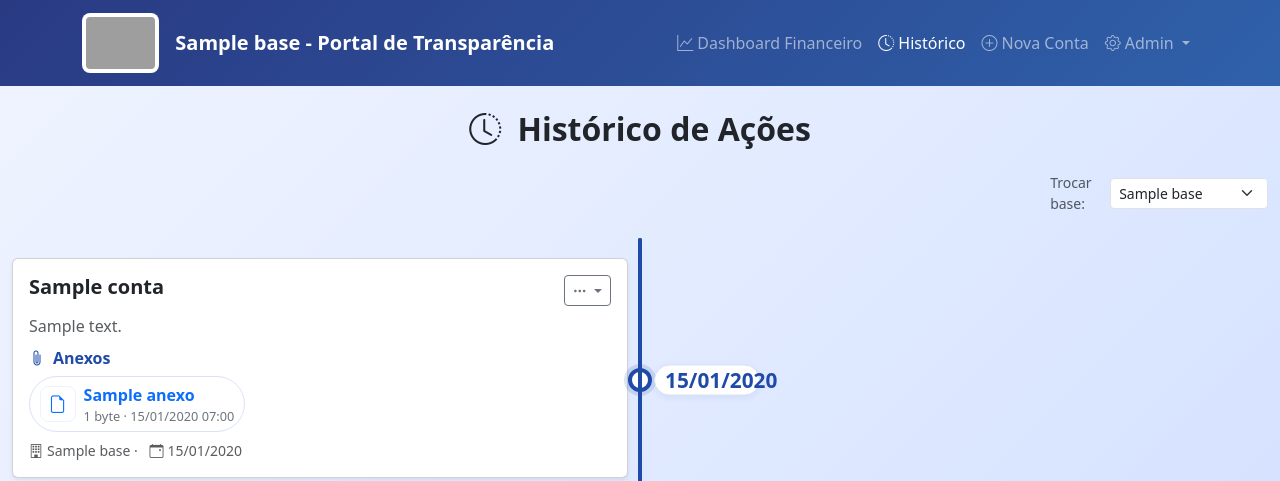
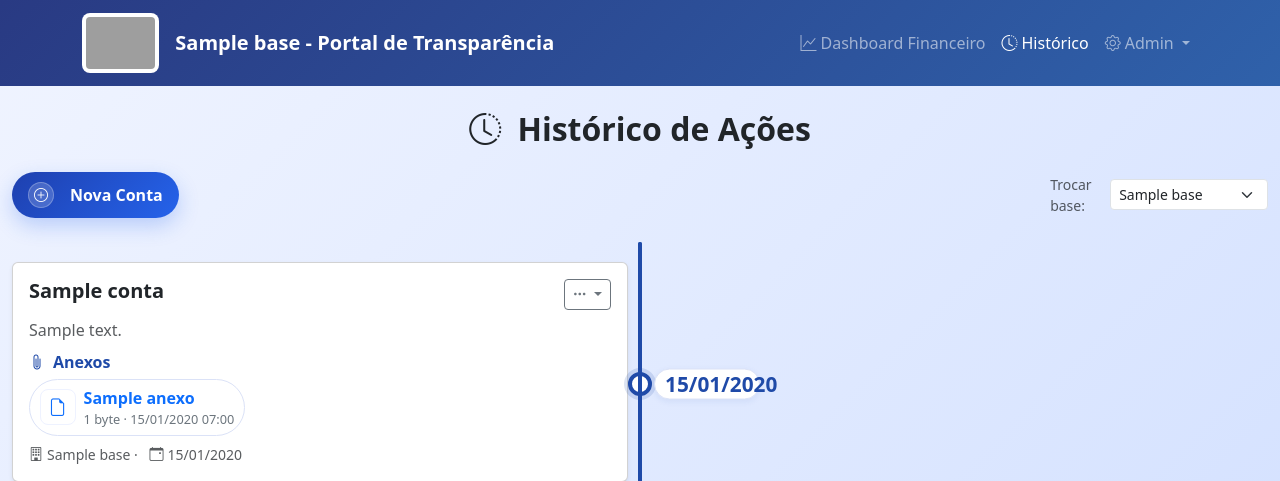
Before and after one commit to TencologiaConjel/PlanoAcoes, a Django app: page /dashboard/ in a window 1280 px wide. Shown: the top 481 px of the page. Run offline with Django 5.2, Linux system fonts and the light colour scheme; the first user in the database is signed in; tables that the repository leaves empty hold one stand-in row (Sample ...); grey boxes are pictures that could not be loaded.

Commit message:
alguns ajustes ai

```diff
--- a/core/models.py
+++ b/core/models.py
@@ -6,25 +6,17 @@ from django.utils.text import slugify
 from django.utils import timezone
 from django.db.models.signals import post_delete, pre_save
 from django.dispatch import receiver
-
 import os
 import mimetypes
 import uuid
 import re
-
-# Storage privado (o mesmo usado nos anexos)
 from .storages import S3PrivateMediaStorage
 
-
-# ========= helpers de filename =========
 _filename_sanitize_re = re.compile(r"[^\w\-. ]+", re.UNICODE)
 def _safe_name(name: str) -> str:
     base = os.path.basename(name or "")
     base = _filename_sanitize_re.sub("_", base).strip() or "arquivo"
     return base
-
-
-# ========= Base / Membership =========
 
 def base_logo_upload_to(instance, filename: str):
     """
@@ -88,9 +80,6 @@ class Membership(models.Model):
     def __str__(self):
         return f'{self.user} @ {self.base} ({self.role})'
 
-
-# ========= Conta =========
-
 class ContaQuerySet(models.QuerySet):
     def for_user(self, user):
         if getattr(user, 'is_superuser', False):
@@ -120,9 +109,6 @@ class Conta(models.Model):
 
     def __str__(self):
         return self.titulo
-
-
-# ========= Anexo (S3 via django-storages) =========
 
 def anexo_upload_to(instance, filename: str):
     """
@@ -244,9 +230,6 @@ def _delete_logo_on_base_delete(sender, instance: Base, **kwargs):
 
 @receiver(pre_save, sender=Base)
 def _delete_old_logo_on_change(sender, instance: Base, **kwargs):
-    """
-    Se trocar a logo de uma Base existente, apaga o arquivo antigo no storage.
-    """
     if not instance.pk:
         return
     try:
--- a/core/templates/base.html
+++ b/core/templates/base.html
@@ -246,11 +246,6 @@
             <i class="bi bi-clock-history me-1"></i>Histórico
           </a>
         </li>
-        <li class="nav-item">
-          <a class="nav-link {% if request.resolver_match.url_name == 'cadastrar_conta' %}active{% endif %}" href="{% url 'cadastrar_conta' %}">
-            <i class="bi bi-plus-circle me-1"></i>Nova Conta
-          </a>
-        </li>
 
         {% if request.user.is_superuser %}
         <li class="nav-item dropdown">
--- a/core/templates/dashboard.html
+++ b/core/templates/dashboard.html
@@ -8,6 +8,15 @@
 </h2>
 
 <div class="d-flex flex-wrap justify-content-between align-items-center gap-2 mb-4">
+  <a
+  class="nav-link btn-new-account"
+  href="{% url 'cadastrar_conta' %}"
+>
+  <i class="bi bi-plus-circle me-2" aria-hidden="true"></i>
+  <span>Nova Conta</span>
+</a>
+
+
   <div class="small text-muted">
     {% if request.current_base %}
       <i class="bi bi-building me-1" aria-hidden="true"></i>
@@ -33,6 +42,78 @@
 </div>
 
 <style>
+
+  /* Botão "Nova Conta" — estilo pill com leve brilho */
+.btn-new-account{
+  display:inline-flex;
+  align-items:center;
+  gap:.5rem;
+  padding:.6rem 1rem;
+  border-radius:999px;
+  font-weight:700;
+  text-decoration:none!important;
+  color:#fff!important;
+
+  /* gradiente e sombra */
+  background: linear-gradient(135deg,#1e40af,#2563eb);
+  box-shadow: 0 8px 20px rgba(37, 99, 235, .25);
+
+  /* animações */
+  transition: transform .15s ease, box-shadow .2s ease, filter .2s ease;
+  position:relative;
+  overflow:hidden;
+  border:0;
+}
+
+/* brilho suave ao passar o mouse */
+.btn-new-account::after{
+  content:"";
+  position:absolute;
+  inset:0;
+  background: radial-gradient(120px 50px at var(--x, 0%) var(--y, 0%), rgba(255,255,255,.18), transparent 60%);
+  opacity:0;
+  transition: opacity .2s ease;
+  pointer-events:none;
+}
+
+.btn-new-account:hover{
+  transform: translateY(-1px);
+  box-shadow: 0 10px 24px rgba(37, 99, 235, .32);
+  filter: brightness(1.03);
+}
+.btn-new-account:hover::after{ opacity:1; }
+
+.btn-new-account:active{
+  transform: translateY(0) scale(.98);
+}
+
+.btn-new-account:focus{
+  outline: 0;
+  box-shadow:
+    0 0 0 3px rgba(255,255,255,.9),
+    0 0 0 6px rgba(37,99,235,.55);
+}
+
+.btn-new-account .bi{
+  display:inline-grid;
+  place-items:center;
+  width:26px; height:26px;
+  border-radius:50%;
+  background: rgba(255,255,255,.18);
+  box-shadow: inset 0 0 0 1px rgba(255,255,255,.25);
+  font-size:14px;
+}
+
+@media (max-width: 575.98px){
+  .btn-new-account{ padding:.55rem .85rem; }
+  .btn-new-account .bi{ width:24px; height:24px; }
+}
+
+.btn-new-account:hover{
+  --x: 50%; --y: 50%;
+}
+.btn-new-account:hover{ cursor:pointer; }
+
 .timeline { position: relative; }
 .timeline-line{
   position:absolute; inset:0 auto 0 50%;
@@ -248,16 +328,19 @@
         </div>
       {% endfor %}
 
-
       <div class="row">
         <div class="col-12">
-        <div class="timeline-month" role="separator" aria-label="{{ grupo.label }}" ">
-          <span class="month-chip" style="width: 200px; height: auto;"><i class="bi bi-calendar3 me-1" aria-hidden="true"></i>{{ grupo.label }}</span>
+          <div class="timeline-month" role="separator" aria-label="{{ grupo.label }}">
+            <span class="month-chip" style="width: 200px; height: auto;">
+              <i class="bi bi-calendar3 me-1" aria-hidden="true"></i>{{ grupo.label }}
+            </span>
           </div>
         </div>
       </div>
 
-  {% empty %}
+    {% endfor %}
+
+  {% else %}
     <div class="text-center py-5">
       <div class="glass-card p-5 mx-auto" style="max-width: 500px;">
         <i class="bi bi-inbox display-1 text-muted mb-3"></i>
--- a/core/views.py
+++ b/core/views.py
@@ -18,16 +18,12 @@ from django.db.models import Prefetch
 from django.http import HttpResponseForbidden, JsonResponse
 from django.shortcuts import get_object_or_404, redirect, render
 from django.templatetags.static import static
-from django.urls import reverse  # <— use global
+from django.urls import reverse
 
 from .forms import ContaForm
 from .models import Anexo, Base, Conta
 
 logger = logging.getLogger(__name__)
-
-# =============================================================================
-# AWS / CloudFront
-# =============================================================================
 
 def _clean_domain(d: str | None) -> str | None:
     """
```
Also changed, not shown: other parts of core/templates/dashboard.html (+4 -5 lines). Lines whose indentation alone changed are shown as unchanged.
